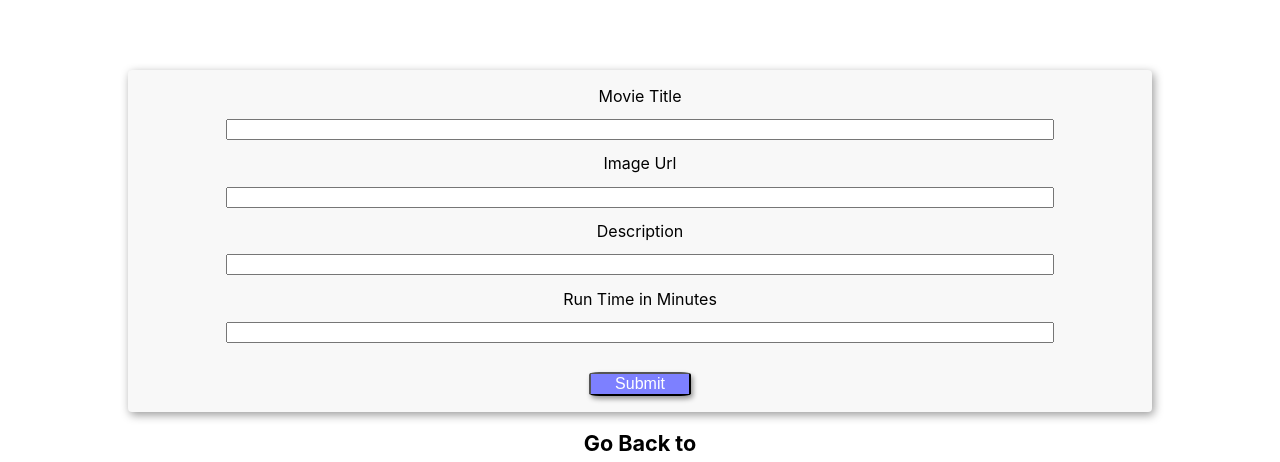
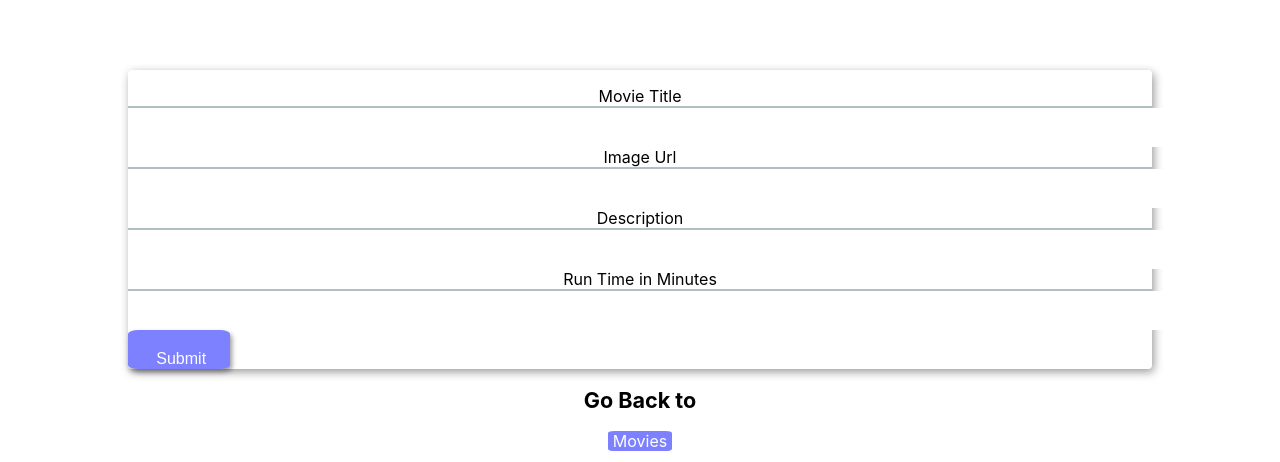
Before and after one commit to jo-well29/kidsney, a React (Create React App) app: page /addMovie in a window 1280 px wide. Shown: the part 282-744 px from the top of the page. Built offline with nearby package versions, Linux system fonts and the light colour scheme.

Commit message:
got the deletion function to work

```diff
--- a/src/components/screens/AddMovie.css
+++ b/src/components/screens/AddMovie.css
@@ -15,15 +15,35 @@ form {
 	flex-direction: column;
 	width: 80%;
 	margin-top: 5%;
-	background-color: #f8f8f8;
+	/* background-color: #f8f8f8; */
 	border-radius: 4px;
 	box-shadow: 2px 3px 10px rgba(0, 0, 0, 0.4);
 	padding-top: 1em;
 }
 
 form input {
-	margin: 1em auto;
-	width: 80%;
+	/* margin: 1em auto;
+    width: 80%; */
+    padding-top: 20px;
+	padding-left: 10px;
+	width: 100%;
+	height: 100%;
+	font-size: 1rem;
+	border: none;
+	outline: none;
+}
+
+.form-list label {
+    width: 100%;
+	height: 100%;
+	border-bottom: 2px solid #b0bec5;
+	background: transparent;
+}
+
+.form-list label::after {
+    border-bottom: 5px solid #81c784;
+	transition: all 0.4s ease;
+	background: transparent;
 }
 
 .form-list {
--- a/src/components/screens/AddMovie.jsx
+++ b/src/components/screens/AddMovie.jsx
@@ -55,7 +55,7 @@ export default class AddMovie extends React.Component {
                 <div className="form-list">
                     <form onSubmit={this.onSubmit}>
 
-                        <label>Movie Title</label>
+                        <label><span>Movie Title</span></label>
                         <input
                             type="text"
                             name="title"
@@ -63,20 +63,20 @@ export default class AddMovie extends React.Component {
                             onChange={(e) => this.onChange(e)} />
 
 
-                        <label>Image Url</label>
+                        <label><span>Image Url</span></label>
                         <input
                             type="text"
                             value={this.state.imageUrl} name="imageUrl"
                             onChange={(e) => this.onChange(e)} />
 
-                        <label>Description</label>
+                        <label><span>Description</span></label>
                         <input
                             type="text"
                             value={this.state.description}
                             name="description"
                             onChange={(e) => this.onChange(e)} />
 
-                        <label>Run Time in Minutes</label>
+                        <label><span>Run Time in Minutes</span></label>
                         <input
                             type="text"
                             value={this.state.runTime}
--- a/src/components/screens/Movies.jsx
+++ b/src/components/screens/Movies.jsx
@@ -10,7 +10,7 @@ export default class Movies extends React.Component {
         super()
         this.state = {
             movies: [],
-            moviesToDelete: {},
+            moviesToDelete: '',
             toDelete: false
 
         }
@@ -31,7 +31,8 @@ export default class Movies extends React.Component {
     }
 
     handleDeleteMovies = () => {
-        api.delete(`/movies${this.state.moviesToDelete.id}`)
+        console.log(this.state.moviesToDelete)
+        api.delete(`/${this.state.moviesToDelete}`)
             .then(() => {
                 const allMovies = this.state.movies
                 allMovies.splice(this.state.moviesToDelete.index, 1)
@@ -39,19 +40,31 @@ export default class Movies extends React.Component {
                     movies: allMovies
                 })
             }).then(() => this.handleCloseModal())
+            .then(()=>{
+                this.fetchMovies()
+            })
             .catch(err => console.error(err))
     }
 
 
-    handleOpenModal = (movies, index) =>
-        this.setState({ toDelete: true, moviesToDelete: { ...movies, index } })
+    handleOpenModal = (id) => {
+        console.log(id)
+        this.setState({
+            toDelete: true,
+            moviesToDelete: id
+        })
+
+    }
 
 
     handleCloseModal = () => this.setState({ toDelete: false, moviesToDelete: {} })
 
-    renderDeleteConfirmModal = () => {
-        if (this.state.toDelete) {
-            return (
+
+
+    render() {
+
+        let renderDeleteConfirmModal =
+        this.state.toDelete &&
             <div className="modal open">
                 <h4>
                     Are you Sure you want to delete {this.state.moviesToDelete.title}?
@@ -69,20 +82,19 @@ export default class Movies extends React.Component {
                     />
                 </div>
             </div>
-            )
-        } else {
-            return <div className="modal close" />
-        }
-    }
 
-    render() {
+
+
+
+        console.log(this.state)
         const movieData = this.state.movies.map((movie, index) => {
             return (
                 <div key={index} className="movie-container">
+
                     <Button
                         title="X"
                         className="delete"
-                        onClick={() => this.handleOpenModal(movie, index)}
+                        onClick={()=> this.handleOpenModal(movie.id)}
                     />
                     <h1>{movie.title}</h1>
                     <img className="image-url" src={movie.imageUrl} />
@@ -103,6 +115,8 @@ export default class Movies extends React.Component {
                         </NavLink>
                     </div>
                 </div>
+                {renderDeleteConfirmModal}
+
                 <div className="moviePoster">
                     {movieData}
                 </div>
```
Lines whose indentation alone changed are shown as unchanged.
